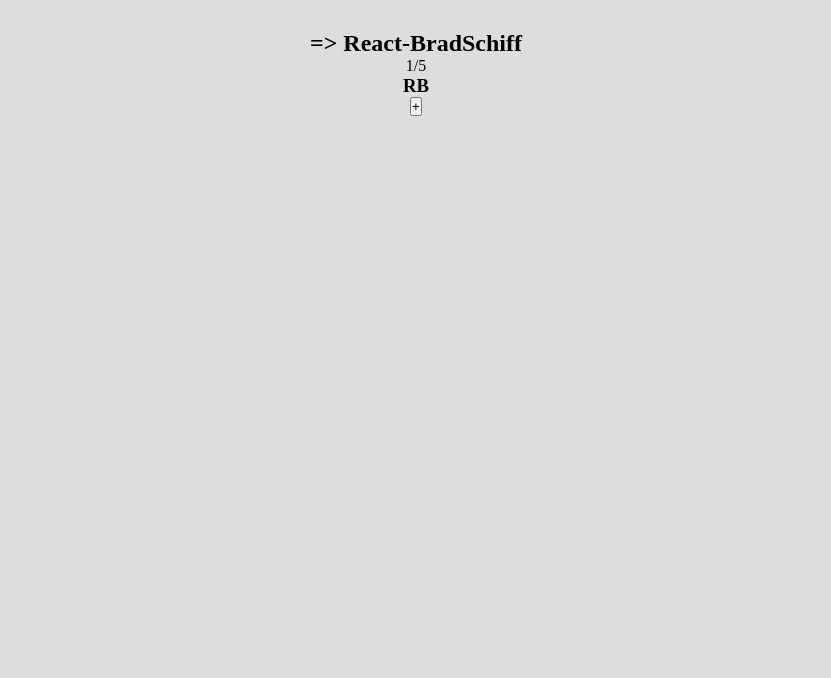
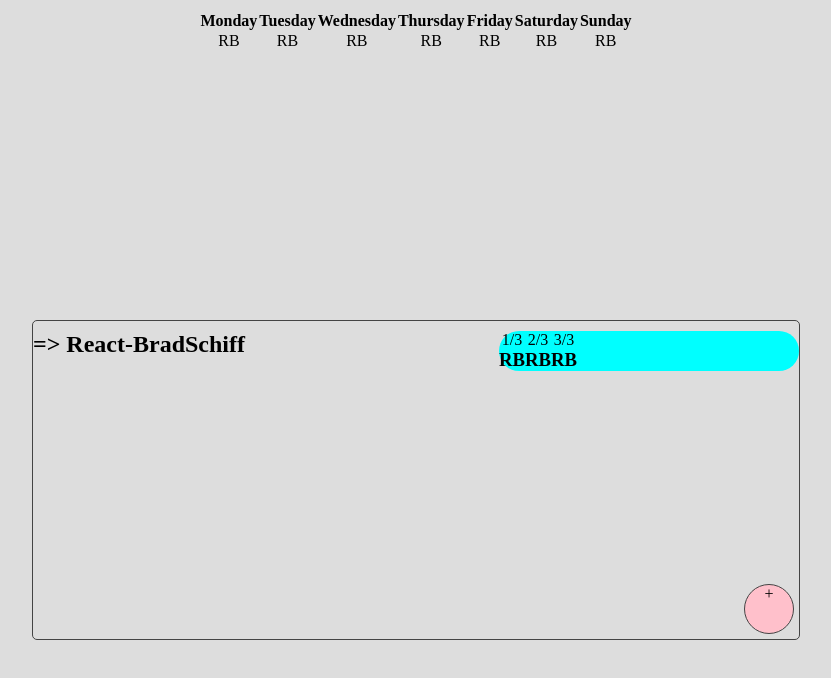
Before and after one commit to Bijayadhs/pomokanban, a plain HTML site: page css_pk/index.html in a window 1280 px wide. Shown: the whole page, without its empty margins (224-1055 px from the left). Drawn offline with Linux system fonts and the light colour scheme.

Commit message:
created model and script to add and remove button

```diff
--- a/css_pk/index.html
+++ b/css_pk/index.html
@@ -1,14 +1,40 @@
 <!DOCTYPE html>
 <html lang="en">
+
 <head>
-    <meta charset="UTF-8">
-    <meta name="viewport" content="width=device-width, initial-scale=1.0">
-    <title>Pomo-Kanban</title>
-    <link rel="stylesheet" href="style.css">
+	<meta charset="UTF-8">
+	<meta name="viewport" content="width=device-width, initial-scale=1.0">
+	<title>Pomo-Kanban</title>
+	<link rel="stylesheet" href="style.css">
 </head>
+
 <body>
 	<header></header>
 	<section class="weekly container">
+		<table>
+			<thead>
+				<tr>
+					<th>Monday</th>
+					<th>Tuesday</th>
+					<th>Wednesday</th>
+					<th>Thursday</th>
+					<th>Friday</th>
+					<th>Saturday</th>
+					<th>Sunday</th>
+				</tr>
+			</thead>
+			<tbody>
+				<tr>
+					<td>RB</td>
+					<td>RB</td>
+					<td>RB</td>
+					<td>RB</td>
+					<td>RB</td>
+					<td>RB</td>
+					<td>RB</td>
+				</tr>
+			</tbody>
+		</table>
 
 	</section>
 
@@ -18,12 +44,26 @@
 
 		<h2 class="task_name">=> React-BradSchiff</h2>
 		<div class="block">
-			<div class="circle"><span>1/5</span><h3>RB</h3></div>
+			<div class="circle">
+				<span>1/3</span>
+				<h3>RB</h3>
+			</div>
+			<div class="circle">
+				<span>2/3</span>
+				<h3>RB</h3>
+			</div>
+			<div class="circle">
+				<span>3/3</span>
+				<h3>RB</h3>
+			</div>
 		</div>
-		<button class="add_task">+</button>
+		<div class="add_task" id="addTask">+</div>
 	</section>
 
-	<div class="model add"></div>
+	<div class="model" id="addModel">
+		<h1>Your Task</h1>
+		<button class="close-btn" id='closeBtn'>x</button>
+	</div>
 	<div class="model pomo"></div>
 	<div class="model todos"></div>
 	<footer></footer>
@@ -34,6 +74,7 @@
 
 
 
-    <script src="script.js" ></script>
+	<script src="script.js"></script>
 </body>
+
 </html>
--- a/css_pk/script.js
+++ b/css_pk/script.js
@@ -1 +1,14 @@
-alert('start');
+const addTask = document.getElementById('addTask')
+const addModel = document.getElementById('addModel')
+const closeBtn = document.getElementById('closeBtn')
+
+addTask.addEventListener('click',openModel)
+closeBtn.addEventListener('click',closeModel)
+
+function openModel(){
+    addModel.classList.add('show')
+}
+
+function closeModel(){
+    addModel.classList.remove('show')
+}
--- a/css_pk/style.css
+++ b/css_pk/style.css
@@ -6,6 +6,9 @@
 
 body{
     background-color: #ddd;
+    display: flex;
+    flex-direction: column;
+    justify-content: center;
 }
  .container{
      max-width: 1000px;
@@ -20,3 +23,70 @@ body{
  a{
      text-decoration: none;
  }
+
+/* table */
+.weekly{
+    height: 40vh;
+}
+
+ /* task  */
+ .tasks{
+     position: relative;
+     display: flex;
+     justify-content: space-between;
+     height: 40vh;
+     min-width: 60vw;
+     border: 1px solid #444;
+     position: relative;
+     border-radius: 5px;
+
+ }
+
+ .add_task{
+     position: absolute;
+     bottom: 5px;
+     right: 5px;
+     width: 50px;
+     height:50px;
+     border: 1px solid #444;
+     border-radius: 50%;
+     background-color: pink;
+     cursor: pointer;
+ }
+
+ .block{
+     display: flex;
+     background-color: aqua;
+     height: 40px;
+     min-width: 300px;
+     border-radius: 20px;
+ }
+
+
+/* all model */
+.model{
+    visibility: hidden;
+}
+
+ /* add task model */
+ .show{
+     position: absolute;
+     top:350px;
+     left: 50vw;
+     bottom:-100px;
+     width: 70vw;
+     transform: translate(-50%,-50%);
+     z-index: 1000;
+     background-color: azure;
+     visibility: visible;
+     display: flex;
+     justify-content: space-between;
+ }
+
+ .close-btn{
+     height: 50px;
+     width: 50px;
+     border: 1px solid #444;
+     border-radius: 50%;
+     font-size: 2em;
+ }
```
